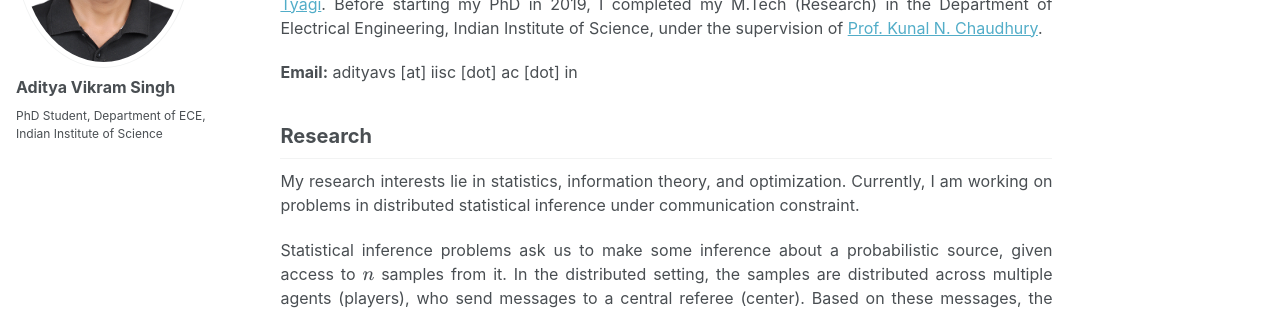
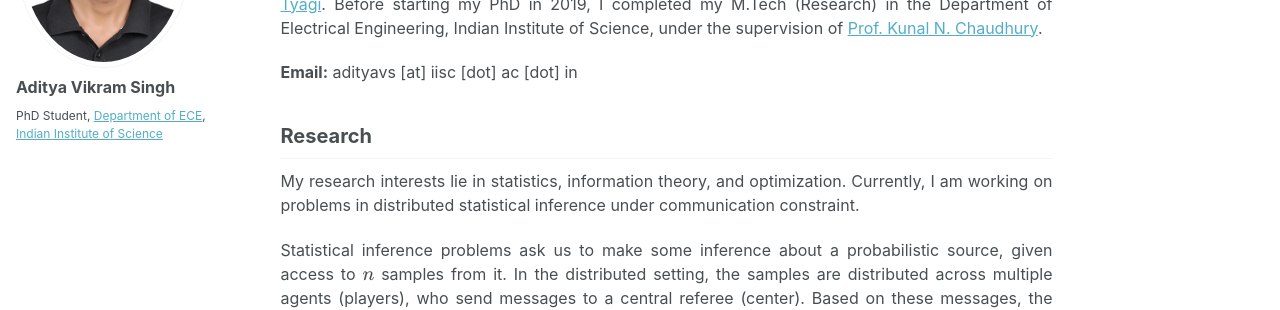
Before and after one commit to aditya-vs/aditya-vs.github.io, a Jekyll site: the page built from _pages/about.md, in a window 1280 px wide. Shown: the part 261-571 px from the top of the page. Built offline with Jekyll 4.4.1, drawn with Linux system fonts in a browser that asks for light colours; formulas are drawn with MathJax 3; part of the change alters nothing that is shown.

```diff
--- a/_config.yml
+++ b/_config.yml
@@ -82,7 +82,7 @@ analytics:
 author:
   name             : "Aditya Vikram Singh"
   avatar           : "mypic.jpeg"
-  bio              : "PhD Student, Department of ECE, Indian Institute of Science"
+  bio              : PhD Student, <a href="https://ece.iisc.ac.in/">Department of ECE</a>, <a href="https://iisc.ac.in/">Indian Institute of Science</a>
   location         :
   employer         :
   pubmed           : #"https://www.ncbi.nlm.nih.gov/pubmed/?term=john+snow"
```
